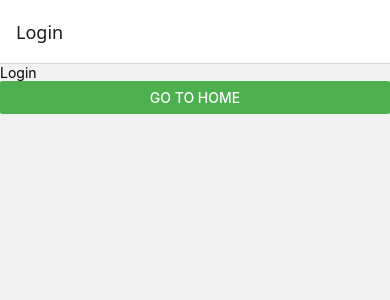
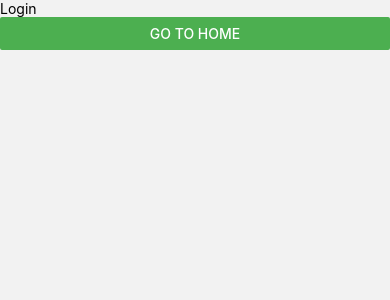
Before and after one commit to earamburo/yummy, a React Native app: screen /login in a window 390 px wide. Shown: the top 300 px of the page. Built offline with nearby package versions, Linux system fonts and the light colour scheme.

Commit message:
remove header, add container styles

```diff
--- a/src/App.tsx
+++ b/src/App.tsx
@@ -10,9 +10,12 @@ const RootStack = createNativeStackNavigator({
     screens: {
         Login: {
             screen: LoginScreen,
+            options: {
+                headerShown: false
+            },
             linking: {
                 path: 'login'
-            }
+            },
         },
         Home: {
             screen: AppStack,
--- a/src/constants/theme.ts
+++ b/src/constants/theme.ts
@@ -61,7 +61,7 @@ export const Theme = {
     shadow: 'rgba(27, 94, 32, 0.15)',
   },
 
-  spacing : {
+  spacing: {
 
   },
   // Gradients
@@ -114,6 +114,44 @@ export const Theme = {
       elevation: 10,
     },
   },
+
+  container: {
+    pageContainer: {
+      height: '100vh',
+      overflow: 'hidden'
+    },
+    loginPageContainer: {
+      backgroundColor: '#4CAF50',
+    },
+    inputContainer: {
+      backgroundColor: '#FFFFFF',
+      marginLeft: 40,
+      marginRight: 40,
+      padding: 7,
+      borderRadius: 5,
+      marginTop: 20
+    },
+    logoContainer: {
+      padding: 2,
+      height: '50vh',
+    },
+    buttonContainer: {
+      marginLeft: 60,
+      marginRight: 60,
+      padding: 7,
+      borderRadius: 5,
+      marginTop: 20,
+      textAlign: 'center'
+    },
+    buttonAlt: {
+      backgroundColor: '#FF8A50'
+    }
+  },
+  logo: {
+    height: '50%',
+    width: '50%',
+    margin: 'auto'
+  }
 };
 
 // ============================================
--- a/src/context/ThemeContext.tsx
+++ b/src/context/ThemeContext.tsx
@@ -10,6 +10,8 @@ interface ThemeContextType {
     shadows: any;
     typography: any;
     gradients: any;
+    container: any;
+    logo: any;
 }
 
 interface ThemeProviderProps {
@@ -28,6 +30,8 @@ export const ThemeProvider = ({ children }: ThemeProviderProps) =>  {
         shadows: Theme.shadows,
         typography: Theme.typography,
         gradients: Theme.gradients,
+        container: Theme.container,
+        logo: Theme.logo
     };
 
     // interface ThemeContextType {
```
